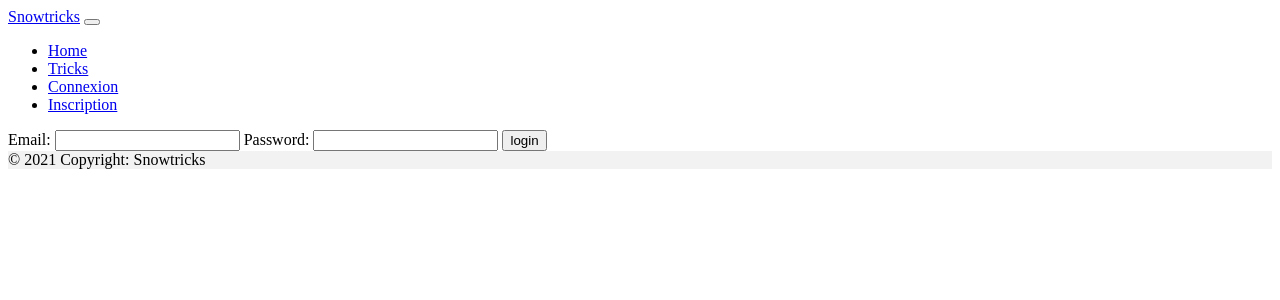
After one commit to phil-all/snowtricks, a Symfony app: template templates/login/index.html.twig in a window 1280 px wide. The commit adds this page. Shown: the top 300 px of the page. Run offline with Twig, Linux system fonts and the light colour scheme; the template is opened without the code that fills it, so the values that code supplies are empty; some libraries are stand-ins or nearby versions.

Commit message:
:sparkles: Create login page and authentification process #13 and update trick list cards on authenticated

```diff
--- a/composer.json
+++ b/composer.json
@@ -33,6 +33,7 @@
         "symfony/property-access": "5.4.*",
         "symfony/property-info": "5.4.*",
         "symfony/proxy-manager-bridge": "5.4.*",
+        "symfony/rate-limiter": "5.4.*",
         "symfony/runtime": "5.4.*",
         "symfony/security-bundle": "5.4.*",
         "symfony/serializer": "5.4.*",
--- a/templates/base/navbar.html.twig
+++ b/templates/base/navbar.html.twig
@@ -7,17 +7,23 @@
 		<div class="collapse navbar-collapse" id="navbarNav">
 			<ul class="navbar-nav">
 				<li class="nav-item">
-					<a class="nav-link active" aria-current="page" href="{{ path('home') }}">Home</a>
+					<a class="nav-link" href="{{ path('home') }}">Home</a>
 				</li>
 				<li class="nav-item">
 					<a class="nav-link" href="{{ path('home') }}#tricks">Tricks</a>
 				</li>
-				<li class="nav-item">
-					<a class="nav-link" href="#">Sign in</a>
-				</li>
-				<li class="nav-item">
-					<a class="nav-link" href="#">Sign up</a>
-				</li>
+				{% if is_granted('ROLE_USER') %}
+					<li class="nav-item">
+						<a class="nav-link" href="{{ path('app_logout') }}">Déconnexion</a>
+					</li>
+				{% else %}
+					<li class="nav-item">
+						<a class="nav-link" href="{{ path('app_login') }}">Connexion</a>
+					</li>
+					<li class="nav-item">
+						<a class="nav-link" href="#">Inscription</a>
+					</li>
+				{% endif %}
 			</ul>
 		</div>
 	</div>
--- a/templates/home/tricks.html.twig
+++ b/templates/home/tricks.html.twig
@@ -10,6 +10,7 @@
 					</svg>
 					<div class="card-body d-flex justify-content-between">
 						<h5 class="card-title">{{ trick.title }}</h5>
+						{% if is_granted('ROLE_USER') %}
 							<div>
 								<a href="#" class="btn btn-link">
 									<svg xmlns="http://www.w3.org/2000/svg" width="16" height="16" fill="currentColor" class="bi bi-pencil-fill" viewbox="0 0 16 16">
@@ -23,6 +24,7 @@
 									</a>
 								</a>
 							</div>
+						{% endif %}
 					</div>
 					<a href="{{ path('trick_read', {"id": trick.id, "slug": trick.slug }) }}">{{ path('trick_read', {"id": trick.id, "slug": trick.slug }) }}</a>
 				</div>
--- /dev/null
+++ b/templates/login/index.html.twig
@@ -0,0 +1,24 @@
+{% extends 'base.html.twig' %}
+
+{% block title %}connexion
+{% endblock %}
+
+{% block body %}
+	{% if error %}
+		<div>{{ error.messageKey|trans(error.messageData, 'security') }}</div>
+	{% endif %}
+
+	<form action="{{ path('app_login') }}" method="post">
+		<label for="username">Email:</label>
+		<input type="text" id="username" name="_username" value="{{ last_username }}"/>
+
+		<label for="password">Password:</label>
+		<input type="password" id="password" name="_password"/>
+
+		<input type="hidden" name="_target_path" value="{{ path('home') }}"/>
+
+		<input type="hidden" name="_csrf_token" value="{{ csrf_token('authenticate') }}">
+
+		<button type="submit">login</button>
+	</form>
+{% endblock %}
```
Also changed, not shown: src/Controller/SecurityController.php (added, +42 -0 lines), templates/security/index.html.twig (added, +24 -0 lines), 5 other files. Lines whose indentation alone changed are shown as unchanged.
